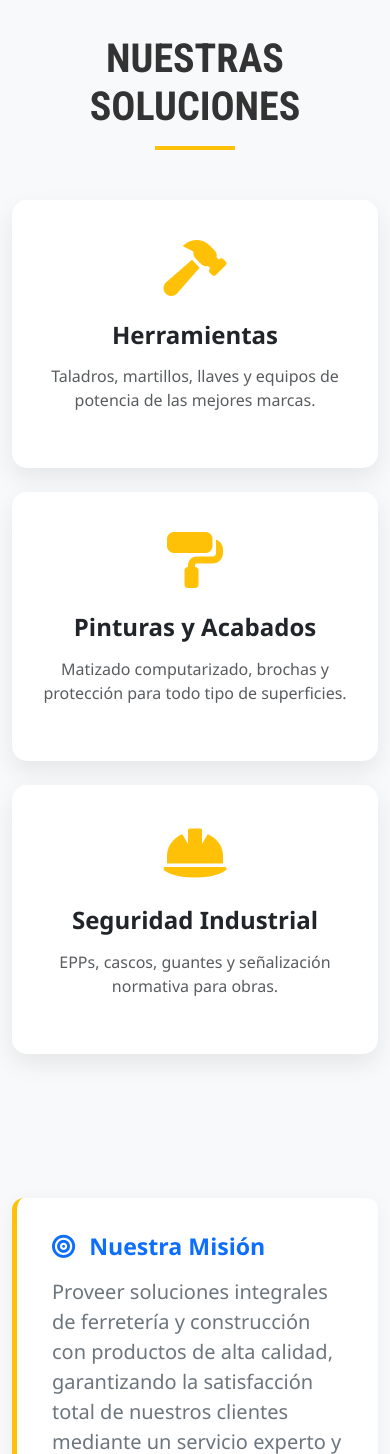
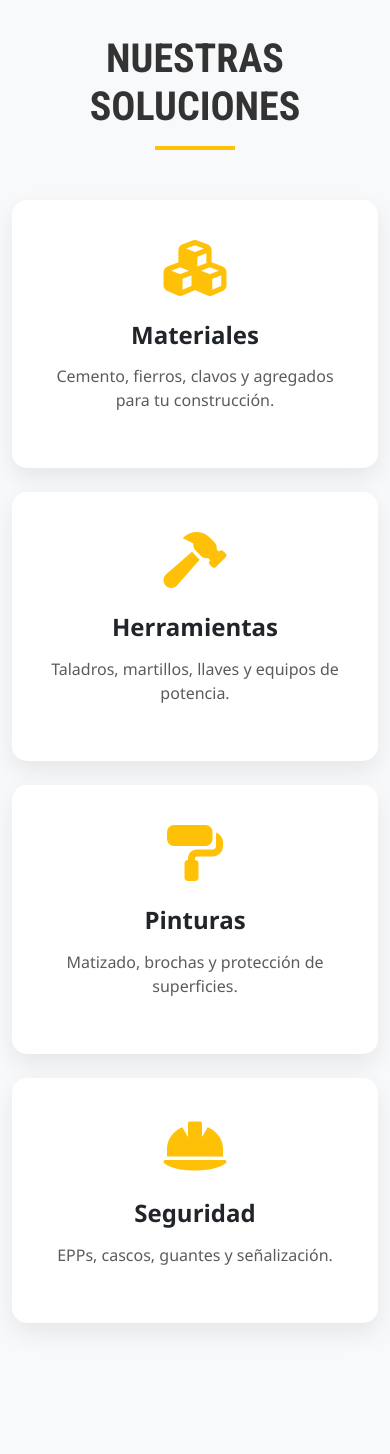
Before and after one commit to Andrevalqui/mi-ferreteria, a Django app: page / in a window 390 px wide. Shown: the part 821-2275 px from the top of the page. Run offline with Django 5.2, Linux system fonts and the light colour scheme.

Commit message:
Update portal.html

```diff
--- a/inventario/templates/inventario/portal.html
+++ b/inventario/templates/inventario/portal.html
@@ -4,7 +4,7 @@
 <head>
     <meta charset="UTF-8">
     <meta name="viewport" content="width=device-width, initial-scale=1.0">
-    <title>Ferretería Master - Calidad para Construir</title>
+    <title>Ferretería Tapia Melendez</title>
     <link href="https://cdn.jsdelivr.net/npm/bootstrap@5.3.3/dist/css/bootstrap.min.css" rel="stylesheet">
     <link rel="stylesheet" href="https://cdnjs.cloudflare.com/ajax/libs/font-awesome/6.0.0-beta3/css/all.min.css">
     <link href="https://fonts.googleapis.com/css2?family=Roboto+Condensed:wght@700&family=Anton&display=swap" rel="stylesheet">
@@ -154,31 +199,40 @@
     <section class="container my-5 py-5">
         <h2 class="section-title">Nuestras Soluciones</h2>
         <div class="row text-center g-4">
-            <div class="col-md-4">
+            <!-- TARJETA MATERIALES (NUEVA) -->
+            <div class="col-md-3">
+                <a href="{% url 'inventario:catalogo' %}?categoria=materiales" class="feature-card">
+                    <i class="fas fa-cubes feature-icon"></i>
+                    <h3>Materiales</h3>
+                    <p class="text-muted">Cemento, fierros, clavos y agregados para tu construcción.</p>
+                </a>
+            </div>
+            <!-- TARJETAS EXISTENTES -->
+            <div class="col-md-3">
                 <a href="{% url 'inventario:catalogo' %}?categoria=herramienta" class="feature-card">
                     <i class="fas fa-hammer feature-icon"></i>
                     <h3>Herramientas</h3>
-                    <p class="text-muted">Taladros, martillos, llaves y equipos de potencia de las mejores marcas.</p>
+                    <p class="text-muted">Taladros, martillos, llaves y equipos de potencia.</p>
                 </a>
             </div>
-            <div class="col-md-4">
+            <div class="col-md-3">
                 <a href="{% url 'inventario:catalogo' %}?categoria=pintura" class="feature-card">
                     <i class="fas fa-paint-roller feature-icon"></i>
-                    <h3>Pinturas y Acabados</h3>
-                    <p class="text-muted">Matizado computarizado, brochas y protección para todo tipo de superficies.</p>
+                    <h3>Pinturas</h3>
+                    <p class="text-muted">Matizado, brochas y protección de superficies.</p>
                 </a>
             </div>
-            <div class="col-md-4">
+            <div class="col-md-3">
                 <a href="{% url 'inventario:catalogo' %}?categoria=seguridad" class="feature-card">
                     <i class="fas fa-hard-hat feature-icon"></i>
-                    <h3>Seguridad Industrial</h3>
-                    <p class="text-muted">EPPs, cascos, guantes y señalización normativa para obras.</p>
+                    <h3>Seguridad</h3>
+                    <p class="text-muted">EPPs, cascos, guantes y señalización.</p>
                 </a>
             </div>
         </div>
     </section>
 
-    <!-- Misión y Visión -->
+    <!-- Misión y Visión DINÁMICAS -->
     <section class="bg-light py-5">
         <div class="container">
             <div class="row g-5">
@@ -261,22 +314,25 @@
         const splash = document.getElementById('splash-overlay');
         const splashMsg = document.getElementById('splash-message');
 
-        // 1. Splash al dar clic en Acceso Personal
         document.getElementById('btn-acceso').addEventListener('click', function(e) {
             e.preventDefault();
             const targetUrl = this.href;
-            splashMsg.innerText = "ACCEDIENDO AL SISTEMA...";
+            splashMsg.innerText = "FERRETERÍA TAPIA MELENDEZ";
             splash.style.display = 'flex';
-            setTimeout(() => { window.location.href = targetUrl; }, 1200);
+            setTimeout(() => { window.location.href = targetUrl; }, 1500);
         });
 
-        // 2. Splash de Despedida (Logout)
         window.addEventListener('load', function() {
+            // LIMPIEZA DE URL PARA SEGURIDAD (Evitar re-logout al dar F5)
             const urlParams = new URLSearchParams(window.location.search);
             if (urlParams.has('logout')) {
                 const nombre = urlParams.get('nombre') || 'USUARIO';
                 splashMsg.innerHTML = `¡HASTA PRONTO!<br><span style="color:#ffc107">${nombre.toUpperCase()}</span>`;
                 splash.style.display = 'flex';
+
+                // Limpiar URL inmediatamente
+                window.history.replaceState({}, document.title, window.location.pathname);
+
                 setTimeout(() => {
                     splash.style.transition = "opacity 0.8s";
                     splash.style.opacity = "0";
```
Also changed, not shown: other parts of inventario/templates/inventario/portal.html (+71 -27 lines).
